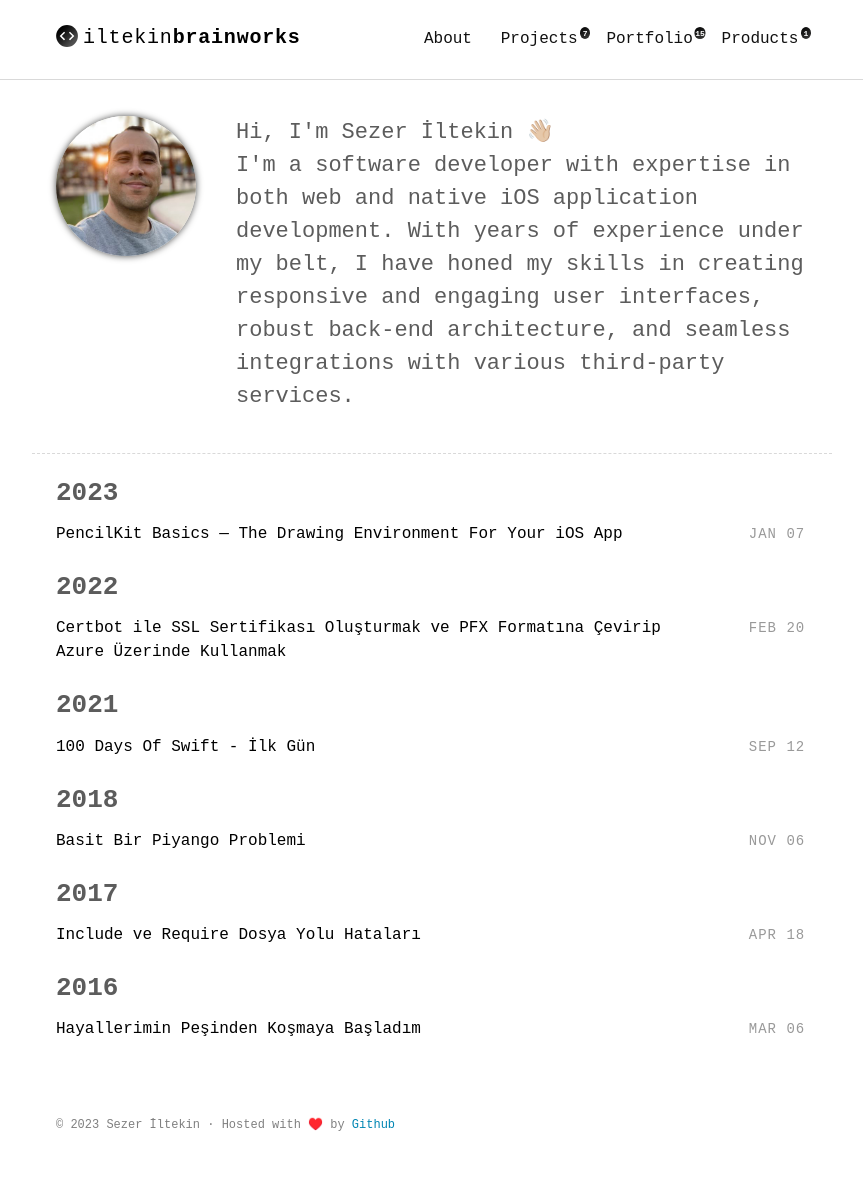
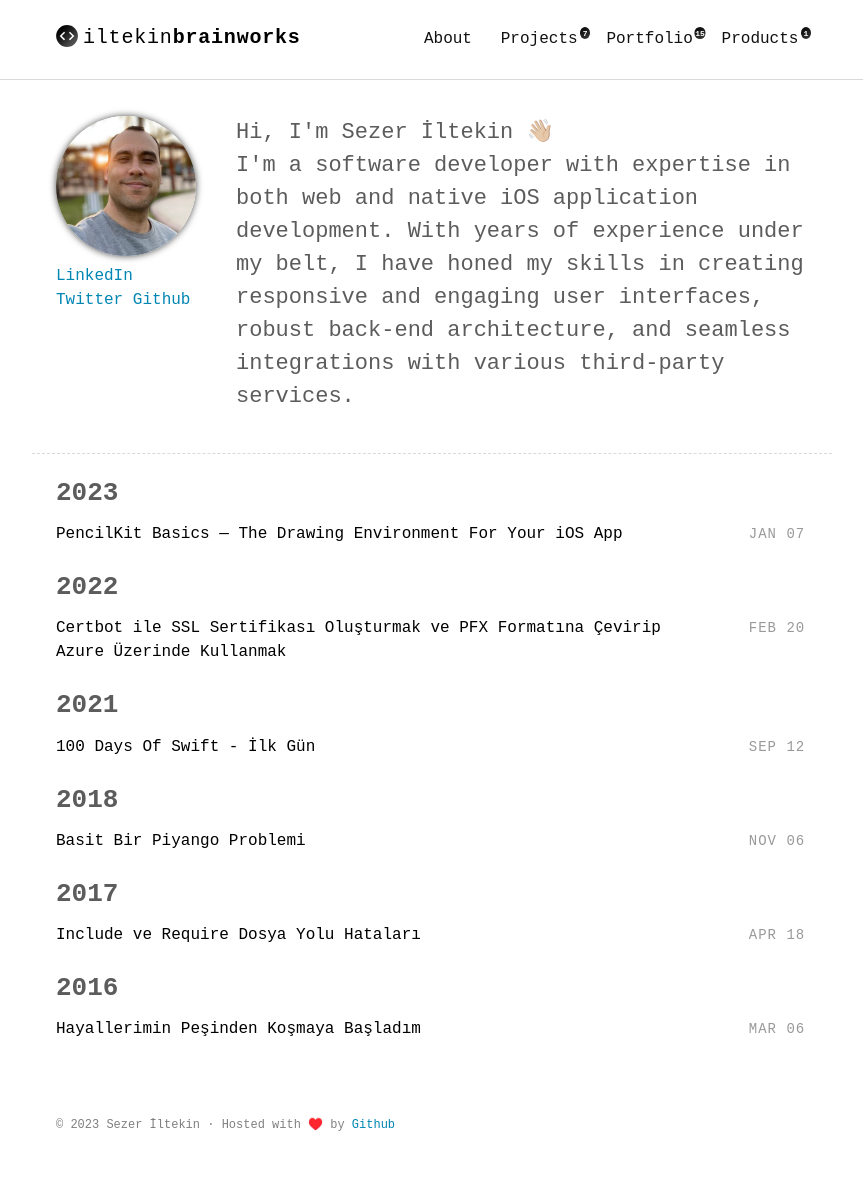
Before and after one commit to iltekin/iltekin.github.io, a Jekyll site: the page built from index.html, in a window 1280 px wide. Shown: the whole page, without its empty margins (208-1071 px from the left). Built offline with Jekyll 4.4.1, drawn with Linux system fonts in a browser that asks for light colours; some web fonts are replaced.

Commit message:
new project

```diff
--- a/_includes/intro.html
+++ b/_includes/intro.html
@@ -11,6 +11,12 @@
     border-radius: 50%;
     box-shadow: 0px 0px 7px 0px #4a4a49;
 ">
+      <div class="social-links">
+<a href="https://www.linkedin.com/in/sezer-iltekin-1b1b0a1a0/" target="_blank" rel="noopener noreferrer">LinkedIn</a>
+<a href="https://twitter.com/sezeriltekin" target="_blank" rel="noopener noreferrer">Twitter</a>
+<a href="https://github.com/iltekin" target="_blank" rel="noopener noreferrer">Github</a>
+
+      </div>
     </div>
     <div style="
     align-self: center;
```
